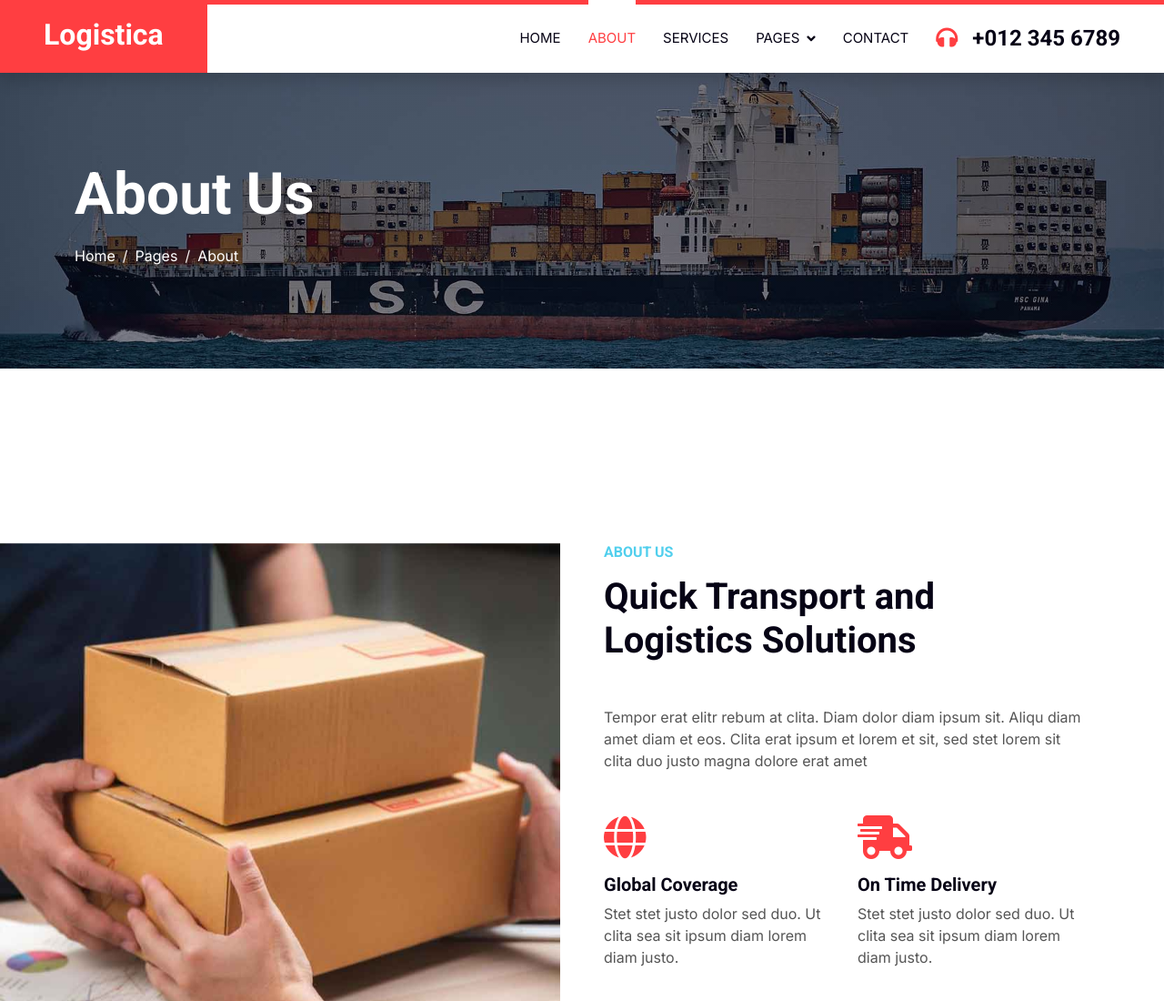
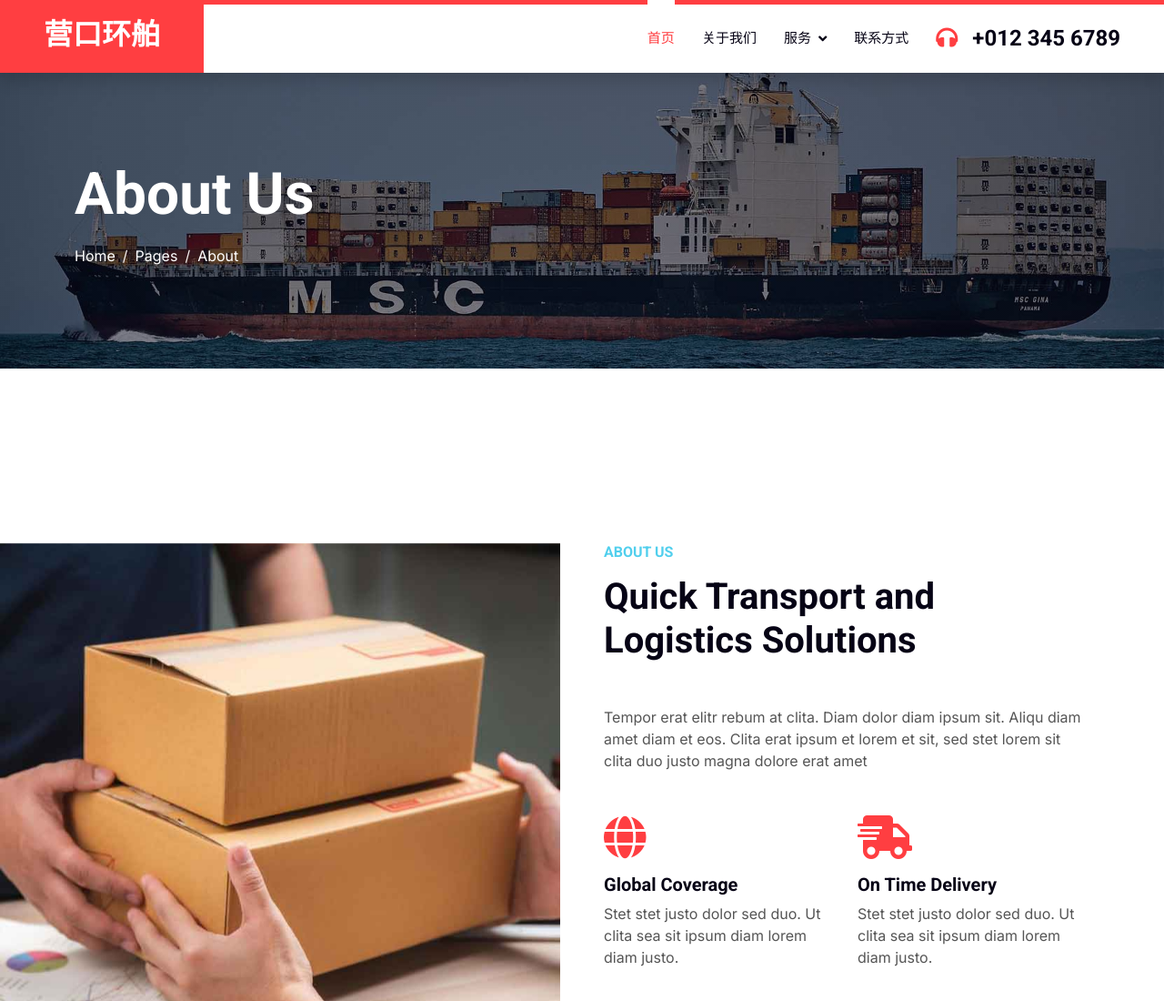
Before and after one commit to huanboworld/huanboworld.github.io, a plain HTML site: page about.html in a window 1280 px wide. Shown: the top 1100 px of the page at 91% size. Drawn offline with nearby package versions, Linux system fonts and the light colour scheme.

Commit message:
combine with other account

```diff
--- a/about.html
+++ b/about.html
@@ -3,7 +3,7 @@
 
 <head>
     <meta charset="utf-8">
-    <title>Logistica - Shipping Company Website Template</title>
+    <title>营口环舶 - Shipping Company in Yingkou</title>
     <meta content="width=device-width, initial-scale=1.0" name="viewport">
     <meta content="" name="keywords">
     <meta content="" name="description">
@@ -44,18 +44,18 @@
     <!-- Navbar Start -->
     <nav class="navbar navbar-expand-lg bg-white navbar-light shadow border-top border-5 border-primary sticky-top p-0">
         <a href="index.html" class="navbar-brand bg-primary d-flex align-items-center px-4 px-lg-5">
-            <h2 class="mb-2 text-white">Logistica</h2>
+            <h2 class="mb-2 text-white">营口环舶</h2>
         </a>
         <button type="button" class="navbar-toggler me-4" data-bs-toggle="collapse" data-bs-target="#navbarCollapse">
             <span class="navbar-toggler-icon"></span>
         </button>
         <div class="collapse navbar-collapse" id="navbarCollapse">
             <div class="navbar-nav ms-auto p-4 p-lg-0">
-                <a href="index.html" class="nav-item nav-link">Home</a>
-                <a href="about.html" class="nav-item nav-link active">About</a>
-                <a href="service.html" class="nav-item nav-link">Services</a>
+                <a href="index.html" class="nav-item nav-link active">首页</a>
+                <a href="about.html" class="nav-item nav-link">关于我们</a>
+<!--                <a href="service.html" class="nav-item nav-link">服务</a>-->
                 <div class="nav-item dropdown">
-                    <a href="#" class="nav-link dropdown-toggle" data-bs-toggle="dropdown">Pages</a>
+                    <a href="#" class="nav-link dropdown-toggle" data-bs-toggle="dropdown">服务</a>
                     <div class="dropdown-menu fade-up m-0">
                         <a href="price.html" class="dropdown-item">Pricing Plan</a>
                         <a href="feature.html" class="dropdown-item">Features</a>
@@ -65,7 +65,7 @@
                         <a href="404.html" class="dropdown-item">404 Page</a>
                     </div>
                 </div>
-                <a href="contact.html" class="nav-item nav-link">Contact</a>
+                <a href="contact.html" class="nav-item nav-link">联系方式</a>
             </div>
             <h4 class="m-0 pe-lg-5 d-none d-lg-block"><i class="fa fa-headphones text-primary me-3"></i>+012 345 6789</h4>
         </div>
```
Also changed, not shown: index.html (+2 -2 lines).
